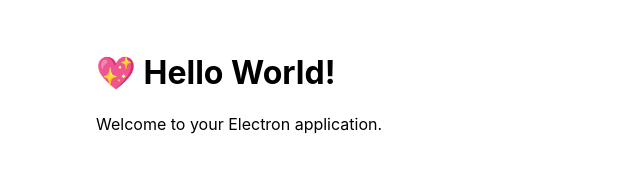
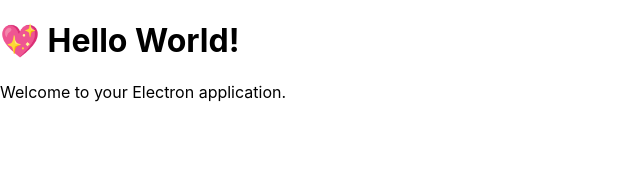
Before and after one commit to Rainymy/SnakeAI, an Electron app: page src/HTML/index.html in a window 800 px wide. Shown: the whole page, without its empty margins (0-640 px from the left). Drawn offline with Linux system fonts and the light colour scheme.

Commit message:
restructure

```diff
--- a/src/index.js
+++ b/electron.js
@@ -19,7 +19,7 @@
   });
 
   // and load the index.html of the app.
-  mainWindow.loadFile(path.join(__dirname, 'index.html'));
+  mainWindow.loadFile(path.join(__dirname, './HTML/index.html'));
 
   // Open the DevTools.
   if (isElectronDev) { mainWindow.webContents.openDevTools(); }
--- a/package.json
+++ b/package.json
@@ -3,7 +3,7 @@
   "productName": "SnakeAI",
   "version": "0.0.01",
   "description": "My Electron application description",
-  "main": "src/index.js",
+  "main": "electron.js",
   "scripts": {
     "live": "electron .",
     "dist": "electron-builder"
--- /dev/null
+++ b/src/CSS/index.css
@@ -0,0 +1,7 @@
+body {
+  font-family: -apple-system, BlinkMacSystemFont, "Segoe UI",
+  Roboto, Helvetica, Arial, sans-serif;
+  box-sizing: border-box;
+  margin: 0;
+  padding: 0;
+}
--- a/src/index.html
+++ b/src/HTML/index.html
@@ -4,10 +4,11 @@
     <meta charset="UTF-8">
     <!-- <meta http-equiv="Content-Security-Policy" content="default 'self'"> -->
     <title>Hello World!</title>
-    <link rel="stylesheet" href="index.css">
+    <link rel="stylesheet" href="../CSS/index.css">
   </head>
   <body>
     <h1>💖 Hello World!</h1>
     <p>Welcome to your Electron application.</p>
   </body>
+  <script src="../JS/renderer.js" charset="utf-8"></script>
 </html>
--- /dev/null
+++ b/src/JS/renderer.js
@@ -0,0 +1 @@
+console.log("hello");
--- a/src/index.css
+++ /dev/null
@@ -1,6 +0,0 @@
-body {
-  font-family: -apple-system, BlinkMacSystemFont, "Segoe UI", Roboto, Helvetica, Arial, sans-serif;
-  margin: auto;
-  max-width: 38rem;
-  padding: 2rem;
-}
```
